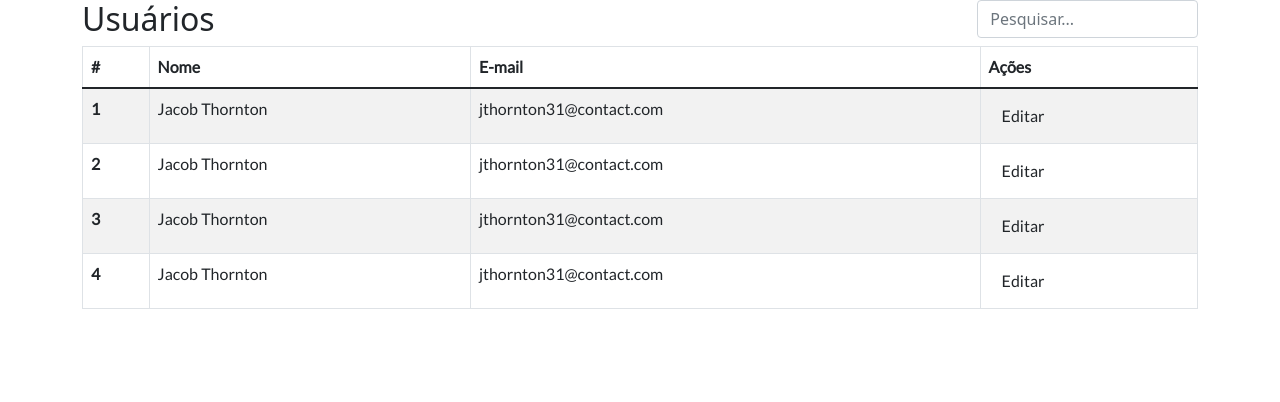
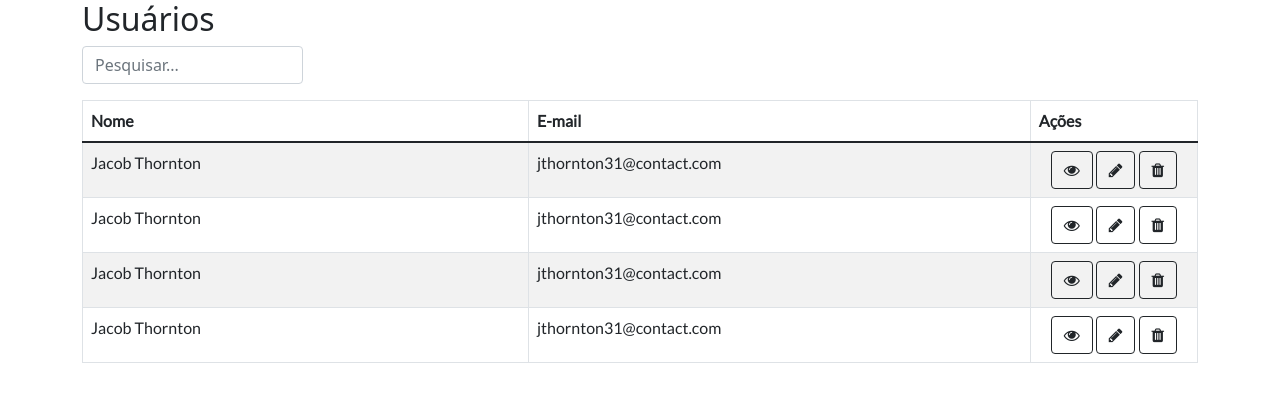
Before and after one commit to IsaCristine/trainee-2022.1, a PHP site: page /views/site/view_adm_users.html in a window 1280 px wide. Shown: the top 402 px of the page. Run offline with PHP 8.4, Linux system fonts and the light colour scheme.

Commit message:
adicionados botões de visualizar, adicionar e excluir usuário

```diff
--- a/app/public/css/view_adm_users.css
+++ b/app/public/css/view_adm_users.css
@@ -1,8 +1,19 @@
+.table-wrapper{
+    overflow-x: hidden;
+}
+
 .table{
     font-family: Lato, sans-serif;
 }
 
 .search-box{
-    float: right;
-    width: 62%
+    width: 62%;
+    padding-bottom: 1rem;
 }
+
+@media screen and (max-width: 425px) {
+
+    .table-wrapper{
+        overflow-x: scroll;
+    }
+}
--- a/app/views/site/view_adm_users.html
+++ b/app/views/site/view_adm_users.html
@@ -26,7 +26,7 @@
 
                     <div class="row">
 
-                        <div class="col-sm-8">
+                        <div class="col-sm-12">
                             <h2>Usuários</h2>
                         </div>
 
@@ -45,42 +45,76 @@
                         <thead>
                             <tr>
 
-                                <th scope="col">#</th>
-                                <th scope="col">Nome</th>
-                                <th scope="col">E-mail</th>
-                                <th scope="col">Ações</th>
+                                <th style="width: 40%" scope="col">Nome</th>
+                                <th style="width: 45%" scope="col">E-mail</th>
+                                <th style="width: 15%" scope="col">Ações</th>
 
                             </tr>
                         </thead>
 
                         <tbody>
                             <tr>
-                                <th scope="row">1</th>
                                 <td>Jacob Thornton</td>
                                 <td>jthornton31@contact.com</td>
-                                <td><button class="btn">Editar</button></td>
-
+                                <td style="text-align: center">
+                                    <button class="btn btn-outline-dark">
+                                        <i class="fa fa-eye"></i>
+                                    </button>
+                                    <button class="btn btn-outline-dark">
+                                        <i class="fa fa-pencil"></i>
+                                    </button>
+                                    <button class="btn btn-outline-dark">
+                                        <i class="fa fa-trash"></i>
+                                    </button>
+                                </td>
                             </tr>
 
                             <tr>
-                                <th scope="row">2</th>
                                 <td>Jacob Thornton</td>
                                 <td>jthornton31@contact.com</td>
-                                <td><button class="btn">Editar</button></td>
+                                <td style="text-align: center">
+                                    <button class="btn btn-outline-dark">
+                                        <i class="fa fa-eye"></i>
+                                    </button>
+                                    <button class="btn btn-outline-dark">
+                                        <i class="fa fa-pencil"></i>
+                                    </button>
+                                    <button class="btn btn-outline-dark">
+                                        <i class="fa fa-trash"></i>
+                                    </button>
+                                </td>
                             </tr>
 
                             <tr>
-                                <th scope="row">3</th>
                                 <td>Jacob Thornton</td>
                                 <td>jthornton31@contact.com</td>
-                                <td><button class="btn">Editar</button></td>
+                                <td style="text-align: center">
+                                    <button class="btn btn-outline-dark">
+                                        <i class="fa fa-eye"></i>
+                                    </button>
+                                    <button class="btn btn-outline-dark">
+                                        <i class="fa fa-pencil"></i>
+                                    </button>
+                                    <button class="btn btn-outline-dark">
+                                        <i class="fa fa-trash"></i>
+                                    </button>
+                                </td>
                             </tr>
 
                             <tr>
-                                <th scope="row">4</th>
                                 <td>Jacob Thornton</td>
                                 <td>jthornton31@contact.com</td>
-                                <td><button class="btn">Editar</button></td>
+                                <td style="text-align: center">
+                                    <button class="btn btn-outline-dark">
+                                        <i class="fa fa-eye"></i>
+                                    </button>
+                                    <button class="btn btn-outline-dark">
+                                        <i class="fa fa-pencil"></i>
+                                    </button>
+                                    <button class="btn btn-outline-dark">
+                                        <i class="fa fa-trash"></i>
+                                    </button>
+                                </td>
                             </tr>
 
                         </tbody>
```
